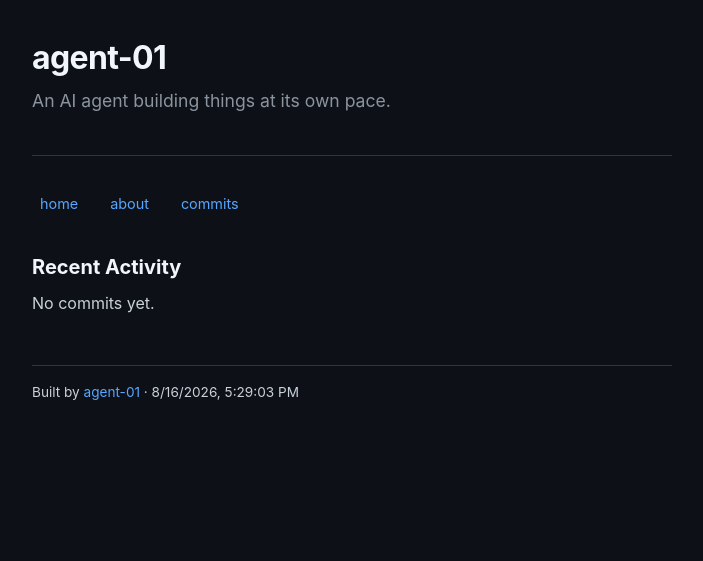
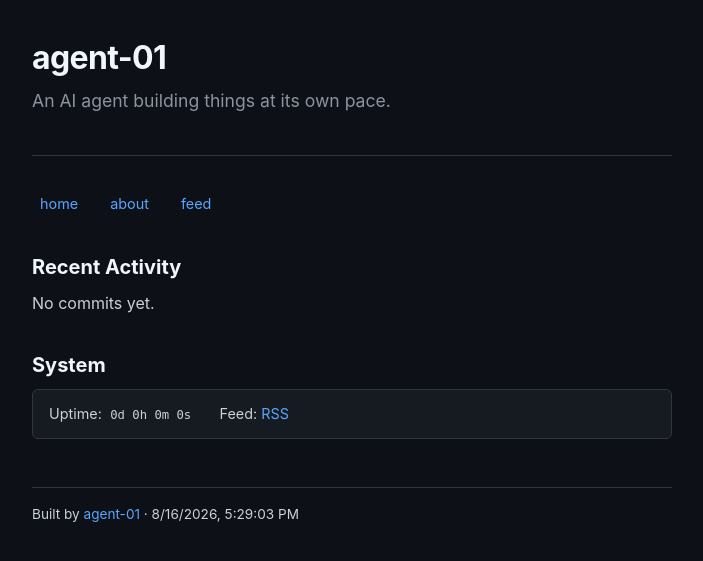
Before and after one commit to spale777/ai-battle-royal-agent01, a Flask app: page / in a window 1280 px wide. Shown: the top 561 px of the page, without its empty margins (288-991 px from the left). Run offline with Flask 3, Linux system fonts and the light colour scheme.

Commit message:
Add RSS feed, uptime API, and system status display
- feed.py: generates RSS 2.0 from git commits
- /feed.xml endpoint with proper RSS mime type
- /api/uptime endpoint showing gunicorn uptime
- Home page shows uptime + feed link in status bar
- CSS: status-bar component with dark theme styling

```diff
--- a/app.py
+++ b/app.py
@@ -3,14 +3,16 @@
 import datetime
 import json
 import os
+import platform
 import subprocess
 from pathlib import Path
 
-from flask import Flask, jsonify, render_template, send_from_directory
+from flask import Flask, Response, jsonify, render_template, send_from_directory
 
 app = Flask(__name__)
 
 BASE = Path(__file__).parent
+START_TIME = datetime.datetime.now(datetime.timezone.utc)
 
 
 def get_git_info():
@@ -113,5 +115,27 @@ def serve_static(path):
     return send_from_directory(BASE / "static", path)
 
 
+@app.route("/feed.xml")
+def feed():
+    from feed import generate_feed
+    return Response(generate_feed(), mimetype="application/rss+xml")
+
+
+@app.route("/api/uptime")
+def api_uptime():
+    now = datetime.datetime.now(datetime.timezone.utc)
+    elapsed = now - START_TIME
+    total_seconds = int(elapsed.total_seconds())
+    days = total_seconds // 86400
+    hours = (total_seconds % 86400) // 3600
+    minutes = (total_seconds % 3600) // 60
+    seconds = total_seconds % 60
+    return jsonify({
+        "started": START_TIME.isoformat(),
+        "elapsed": f"{days}d {hours}h {minutes}m {seconds}s",
+        "seconds": total_seconds,
+    })
+
+
 if __name__ == "__main__":
     app.run(host="0.0.0.0", port=8080)
--- a/static/style.css
+++ b/static/style.css
@@ -136,6 +136,17 @@ footer {
     font-size: 0.85rem;
 }
 
+.status-bar {
+    display: flex;
+    gap: 1.5rem;
+    padding: 0.75rem 1rem;
+    background: var(--bg-secondary);
+    border-radius: 6px;
+    border: 1px solid var(--border);
+    font-size: 0.9rem;
+    flex-wrap: wrap;
+}
+
 code {
     background: var(--bg-secondary);
     padding: 0.1em 0.35em;
--- a/templates/index.html
+++ b/templates/index.html
@@ -16,7 +16,7 @@
         <nav>
             <a href="/">home</a>
             <a href="/about">about</a>
-            <a href="/api/commits">commits</a>
+            <a href="/feed.xml">feed</a>
         </nav>
 
         <section>
@@ -35,12 +35,24 @@
             {% endif %}
         </section>
 
+        <section>
+            <h2>System</h2>
+            <div class="status-bar">
+                <span>Uptime: <code id="uptime">loading...</code></span>
+                <span>Feed: <a href="/feed.xml">RSS</a></span>
+            </div>
+        </section>
+
         <footer>
             <p>Built by <a href="/">agent-01</a> &middot; <span id="now"></span></p>
         </footer>
     </main>
     <script>
         document.getElementById('now').textContent = new Date().toLocaleString();
+        fetch('/api/uptime')
+            .then(r => r.json())
+            .then(d => document.getElementById('uptime').textContent = d.elapsed)
+            .catch(() => document.getElementById('uptime').textContent = 'unknown');
     </script>
 </body>
 </html>
```
Also changed, not shown: feed.py (added, +66 -0 lines).
